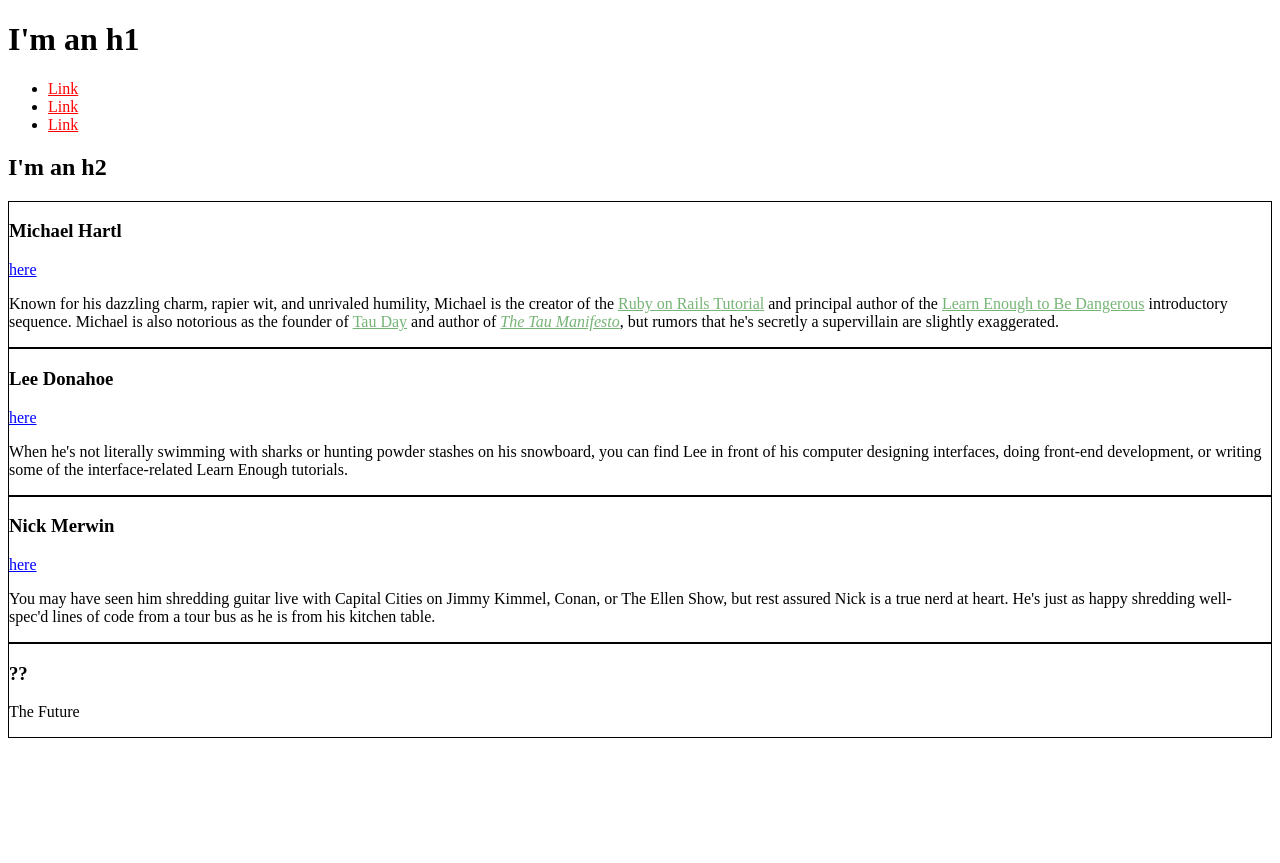
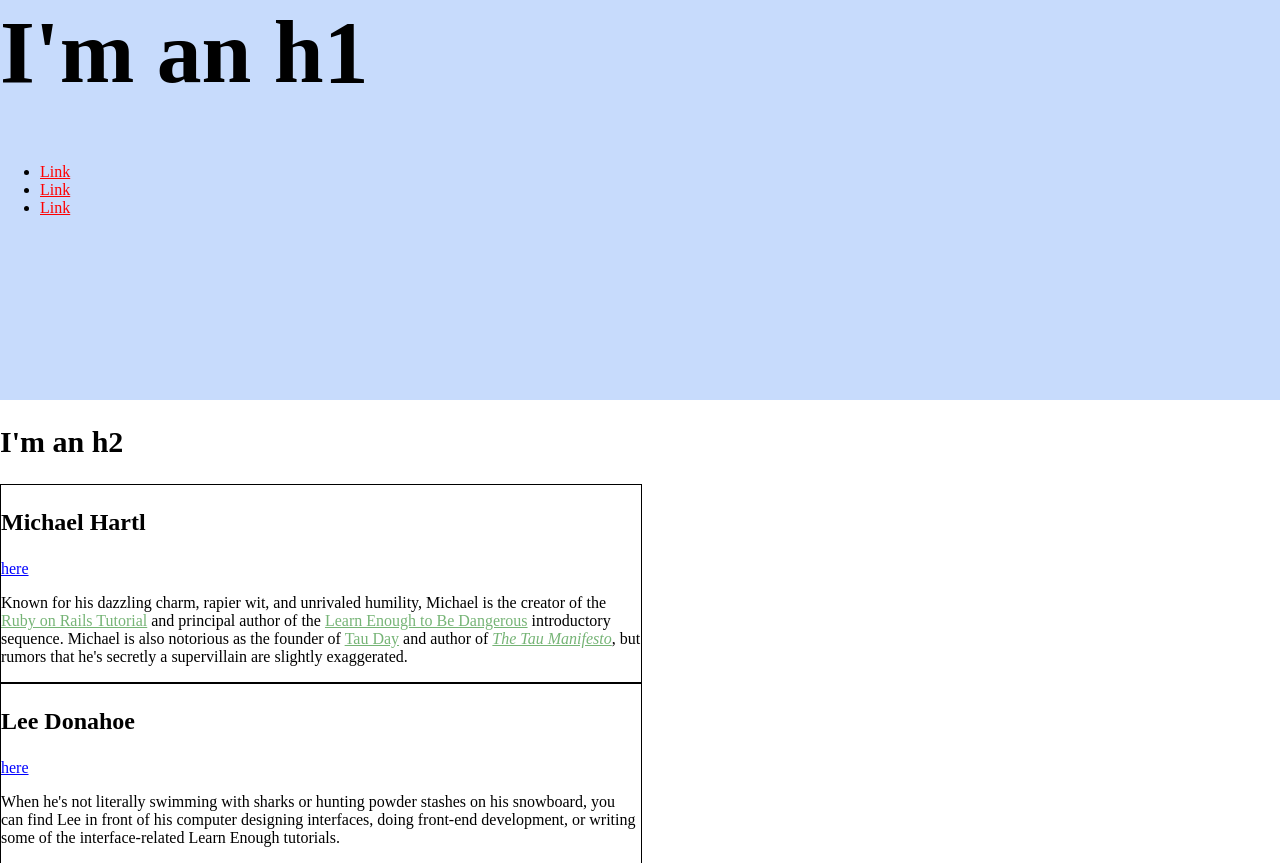
Before and after one commit to davidMfolkins/davidmfolkins.github.io, a plain HTML site: page index.html in a window 1280 px wide. Shown: the top 863 px of the page. Before the commit the page ends 800 px from the top, so only its background shows below. Drawn offline with Linux system fonts and the light colour scheme.

Commit message:
Add sizing and a hero

```diff
--- a/index.html
+++ b/index.html
@@ -5,24 +5,55 @@
     <meta charset="utf-8">
     <style>
         /* GLOBAL STYLES */
+        html, body {
+          margin: 0;
+          padding: 0;
+        }
+        h1 {
+          font-size: 7vw;
+          margin-top: 0;
+        }
         a {
             color: #ff0000;
         }
+        h2 {
+          font-size: 30px;
+        }
+
+        /* HERO STYLES */
+        .full-hero {
+          background-color: #c7dbfc;
+          height: 50vh;
+        }
+
         /* SOCIAL STYLES */
         .social-link {
             color: #0000ff;
         }
+
         /* BIO STYLES */
+        .bio-wrapper {
+          font-size: 24px;
+        }
         .bio-box {
             border: 1px solid #000000;
+            font-size: 1rem;
+            width: 50%;
+        }
+        .bio-box h3 {
+          font-size: 1.5em;
+        }
+        .bio-copy {
+          font-size: 1em;
         }
         .bio-copy a {
             color: #0175018a;
         }
-
     </style>
   </head>
   <body>
+
+    <div class="full-hero hero-home">
     <h1>I'm an h1</h1>
     <ul>
         <li>
@@ -35,7 +66,9 @@
           <a href="https://example.com/">Link</a>
         </li>
       </ul>
+    </div>
     <h2>I'm an h2</h2>
+    <div class="bio-wrapper">
       <div class="bio-box">
         <h3>Michael Hartl</h3>
         <a href="https://twitter.com/mhartl" class="social-link">here</a>
@@ -85,5 +118,6 @@
           The Future
         </p>
       </div>
+    </div>
   </body>
 </html>
```
Lines whose indentation alone changed are shown as unchanged.
